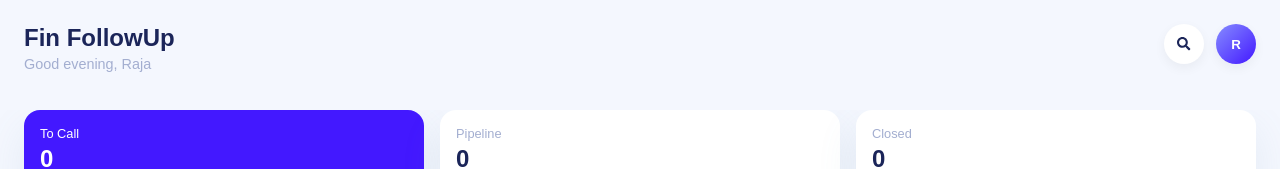
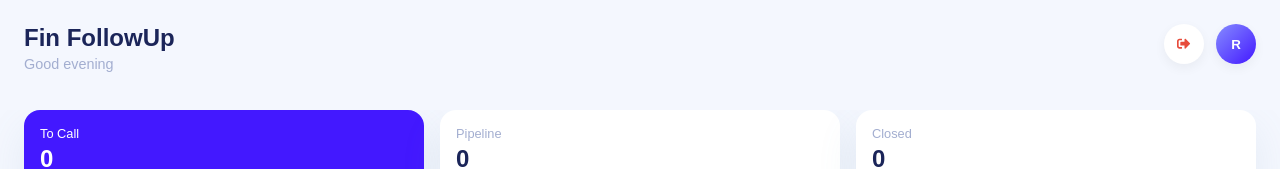
Before and after one commit to rajendransarangan365/FinUp365, a React (Vite) app in the folder fin_followup/: page / in a window 1280 px wide. Shown: the top 169 px of the page. Built offline with nearby package versions, Linux system fonts and the light colour scheme; no server answers; sample sign-in values are in the browser's storage.

Commit message:
feat: Add logout button to Dashboard

```diff
--- a/fin_followup/src/pages/Home.jsx
+++ b/fin_followup/src/pages/Home.jsx
@@ -1,6 +1,6 @@
 import React, { useState } from 'react';
 import CustomerCard from '../components/CustomerCard';
-import { FaPlus, FaSearch } from 'react-icons/fa';
+import { FaPlus, FaSearch, FaSignOutAlt } from 'react-icons/fa';
 import { useNavigate } from 'react-router-dom';
 import '../styles/Home.css';
 
@@ -12,6 +12,14 @@ const Home = () => {
     const [customers, setCustomers] = useState([]);
     const [loading, setLoading] = useState(true);
     const [selectedCustomer, setSelectedCustomer] = useState(null); // For Dialog
+
+    const handleLogout = () => {
+        if (window.confirm("Are you sure you want to log out?")) {
+            localStorage.removeItem('token');
+            localStorage.removeItem('user');
+            navigate('/login');
+        }
+    };
 
     React.useEffect(() => {
         const fetchCustomers = async () => {
@@ -99,10 +107,12 @@ const Home = () => {
             <header className="crm-header">
                 <div>
                     <h1 className="brand-title">Fin FollowUp</h1>
-                    <p className="crm-subtitle">Good evening, Raja</p>
+                    <p className="crm-subtitle">Good evening</p>
                 </div>
                 <div className="header-actions">
-                    <button className="crm-icon-btn"><FaSearch /></button>
+                    <button className="crm-icon-btn" onClick={handleLogout} title="Log Out">
+                        <FaSignOutAlt color="#e74c3c" />
+                    </button>
                     <button className="crm-icon-btn profile-btn">R</button>
                 </div>
             </header>
```
